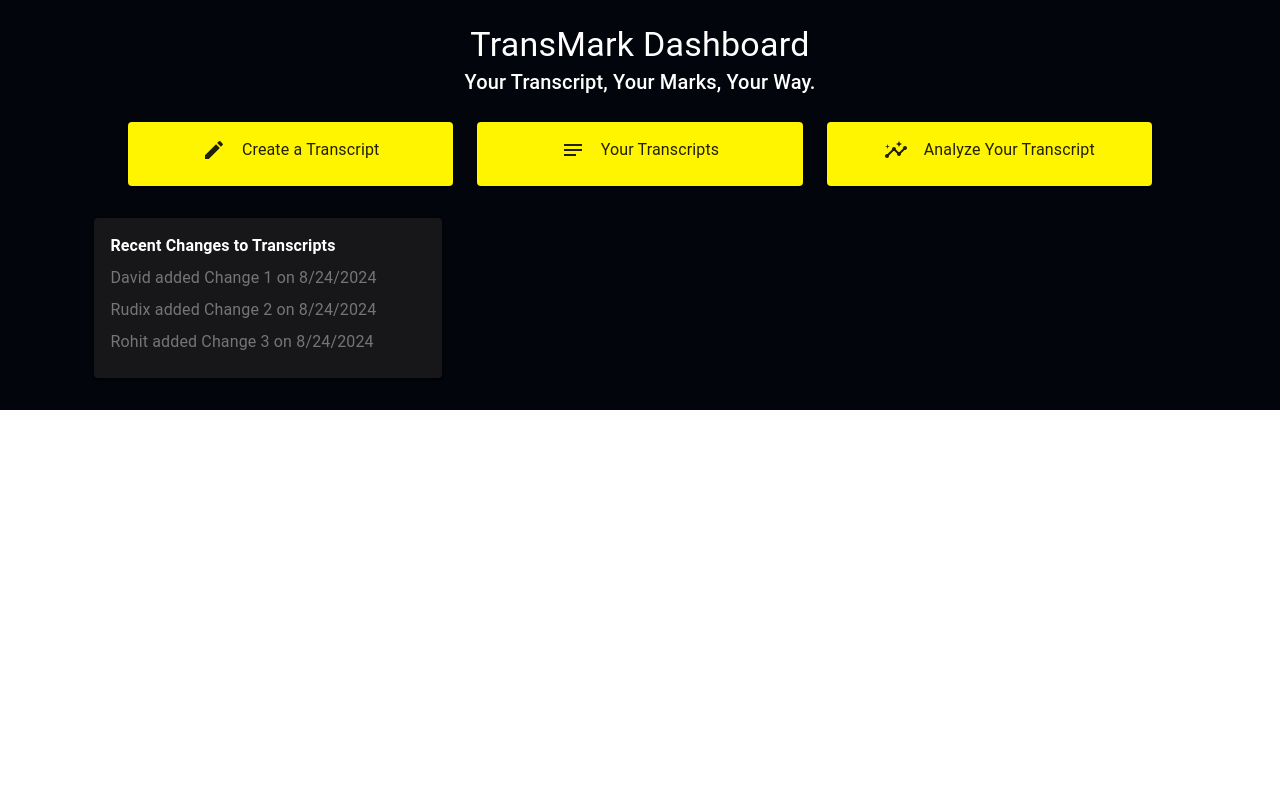
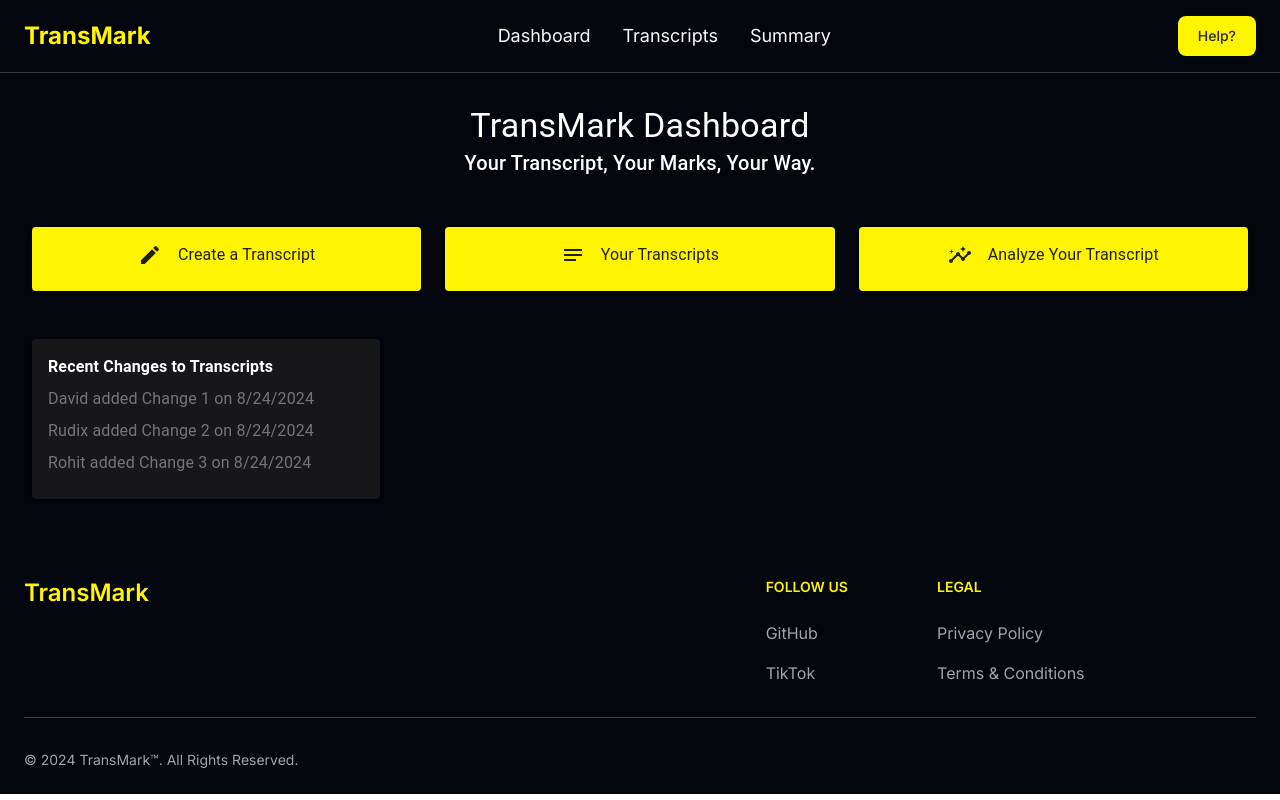
Before and after one commit to davephoenix360/TransMark, a Next.js app: page /dashboard in a window 1280 px wide. Built offline with nearby package versions, Linux system fonts and the light colour scheme.

Commit message:
Small changes

```diff
--- a/src/app/(mainDash)/dashboard/page.tsx
+++ b/src/app/(mainDash)/dashboard/page.tsx
@@ -11,25 +11,28 @@ import * as React from "react";
 import CreateIcon from "@mui/icons-material/Create";
 import NotesIcon from "@mui/icons-material/Notes";
 import InsightsIcon from "@mui/icons-material/Insights";
+import Footer from "../../../componenets/Footer";
+import Navbar from "../../../componenets/Navbar";
 
 export default function Home() {
   return (
-    <Stack
-      direction={"column"}
-      alignItems="center"
-      justifyContent="center"
+    <>
+      <Navbar />
+      <Box
+        display={"flex"}
+        flexDirection={"column"}
         sx={{
           backgroundColor: "rgba(3,5,12,255)",
           color: "rgba(255,255,255,255)",
         }}
+        minHeight={"60vh"}
         p={2}
         gap={2}
       >
         <Box
           display={"flex"}
-        minWidth={"max-content"}
           textAlign={"center"}
-        sx={{ p: 1 }}
+          sx={{ p: 2 }}
           flexDirection={"column"}
         >
           <Typography variant="h4">TransMark Dashboard</Typography>
@@ -37,15 +40,15 @@ export default function Home() {
             Your Transcript, Your Marks, Your Way.
           </Typography>
         </Box>
-      <Box width={"80vw"}>
+        <Box display={"flex"} flexDirection={"column"} sx={{ p: 2 }}>
           <Grid container display={"flex"} direction={"row"} spacing={3}>
             <Grid item xs={12} md={4}>
-            <Card sx={{ backgroundColor: "rgba(255,245,0,255)" }}>
+              <Card
+                component={"button"}
+                sx={{ backgroundColor: "rgba(255,245,0,255)", width: "100%" }}
+              >
                 <CardContent>
                   <Box
-                  component={"button"}
-                  width={"100%"}
-                  height={"100%"}
                     display={"flex"}
                     flexDirection={"row"}
                     gap={2}
@@ -58,12 +61,12 @@ export default function Home() {
               </Card>
             </Grid>
             <Grid item xs={12} md={4}>
-            <Card sx={{ backgroundColor: "rgba(255,245,0,255)" }}>
+              <Card
+                component={"button"}
+                sx={{ backgroundColor: "rgba(255,245,0,255)", width: "100%" }}
+              >
                 <CardContent>
                   <Box
-                  component={"button"}
-                  width={"100%"}
-                  height={"100%"}
                     display={"flex"}
                     flexDirection={"row"}
                     gap={2}
@@ -76,12 +79,12 @@ export default function Home() {
               </Card>
             </Grid>
             <Grid item xs={12} md={4}>
-            <Card sx={{ backgroundColor: "rgba(255,245,0,255)" }}>
+              <Card
+                component={"button"}
+                sx={{ backgroundColor: "rgba(255,245,0,255)", width: "100%" }}
+              >
                 <CardContent>
                   <Box
-                  component={"button"}
-                  width={"100%"}
-                  height={"100%"}
                     display={"flex"}
                     flexDirection={"row"}
                     gap={2}
@@ -124,6 +127,8 @@ export default function Home() {
             </Grid>
           </Grid>
         </Box>
-    </Stack>
+      </Box>
+      <Footer />
+    </>
   );
 }
```
Also changed, not shown: package.json (+0 -8 lines), 1 other file (tests, documents, lock files or other folders). Lines whose indentation alone changed are shown as unchanged.
